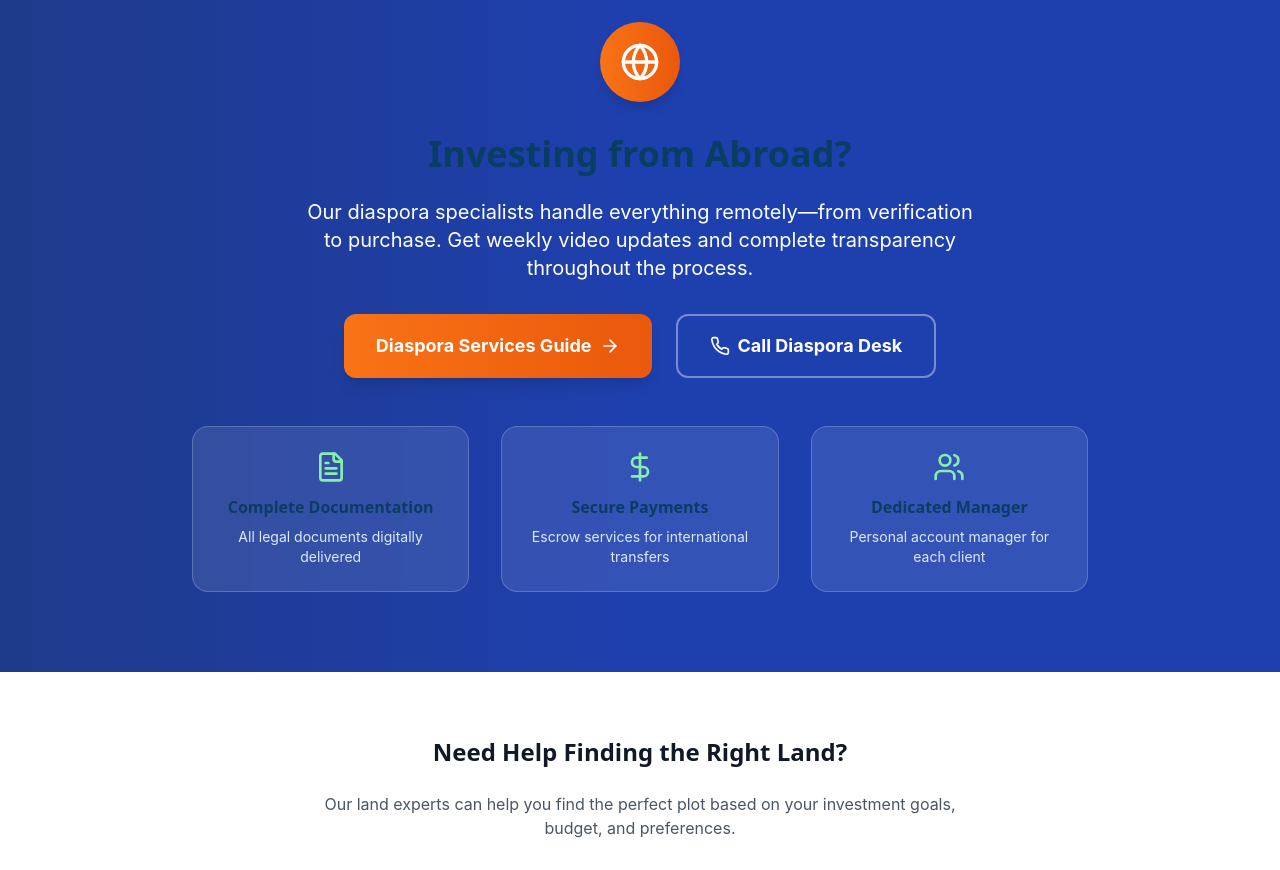
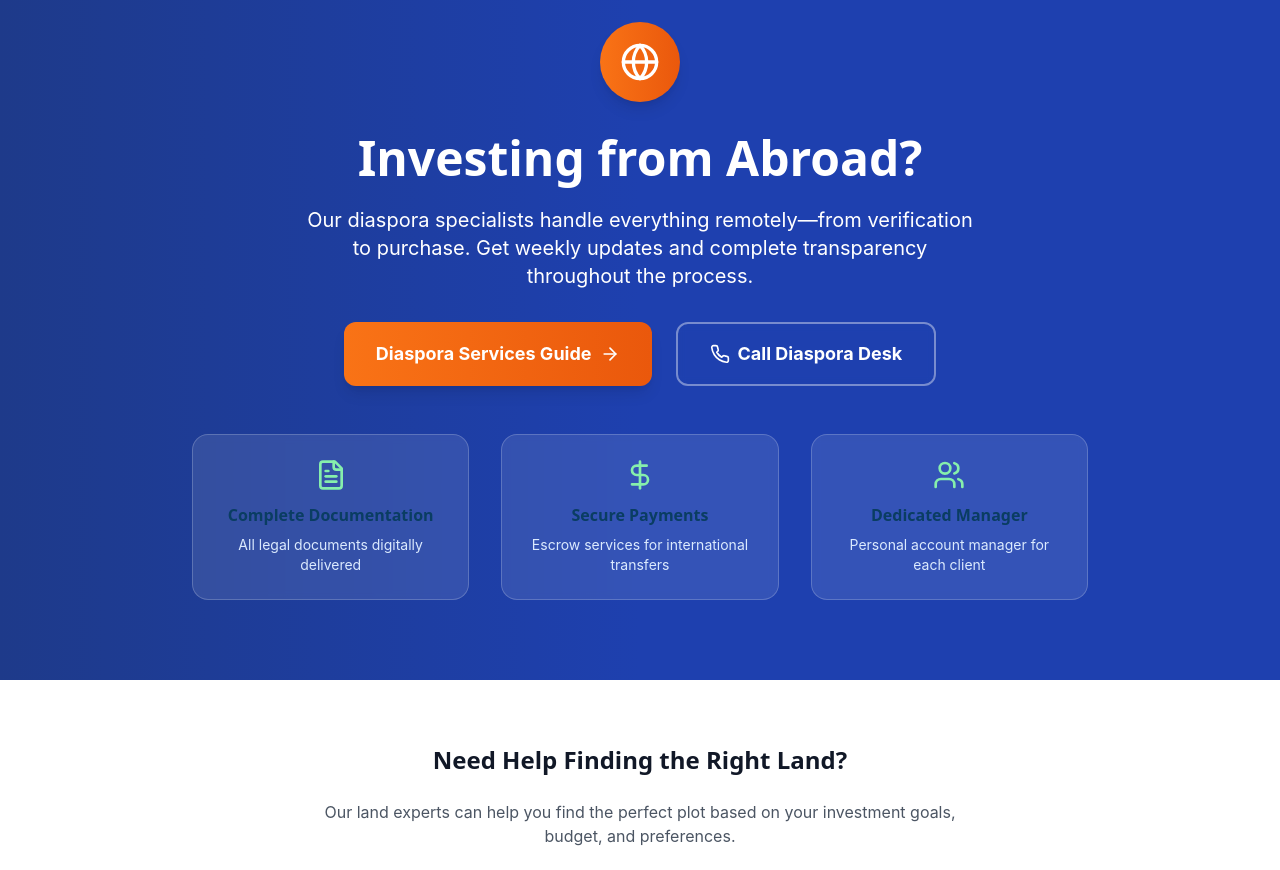
Before and after one commit to 101feliki/real-estate-pro, a React (Vite) app: page /listings in a window 1280 px wide. Shown: the part 2820-3690 px from the top of the page. Built offline with nearby package versions, Linux system fonts and the light colour scheme.

Commit message:
font color update

```diff
--- a/src/pages/ListingsPage.tsx
+++ b/src/pages/ListingsPage.tsx
@@ -599,10 +599,10 @@ const ListingsPage = () => {
             <Globe className="w-10 h-10 text-white" />
           </div>
 
-          <h2 className="text-4xl font-bold mb-6">Investing from Abroad?</h2>
+          <h2 className="text-3xl md:text-5xl font-bold text-white mb-6">Investing from Abroad?</h2>
           <p className="text-xl mb-8 max-w-2xl mx-auto">
             Our diaspora specialists handle everything remotely—from verification to purchase.
-            Get weekly video updates and complete transparency throughout the process.
+            Get weekly updates and complete transparency throughout the process.
           </p>
 
           <div className="flex flex-col sm:flex-row gap-6 justify-center mb-12">
```
